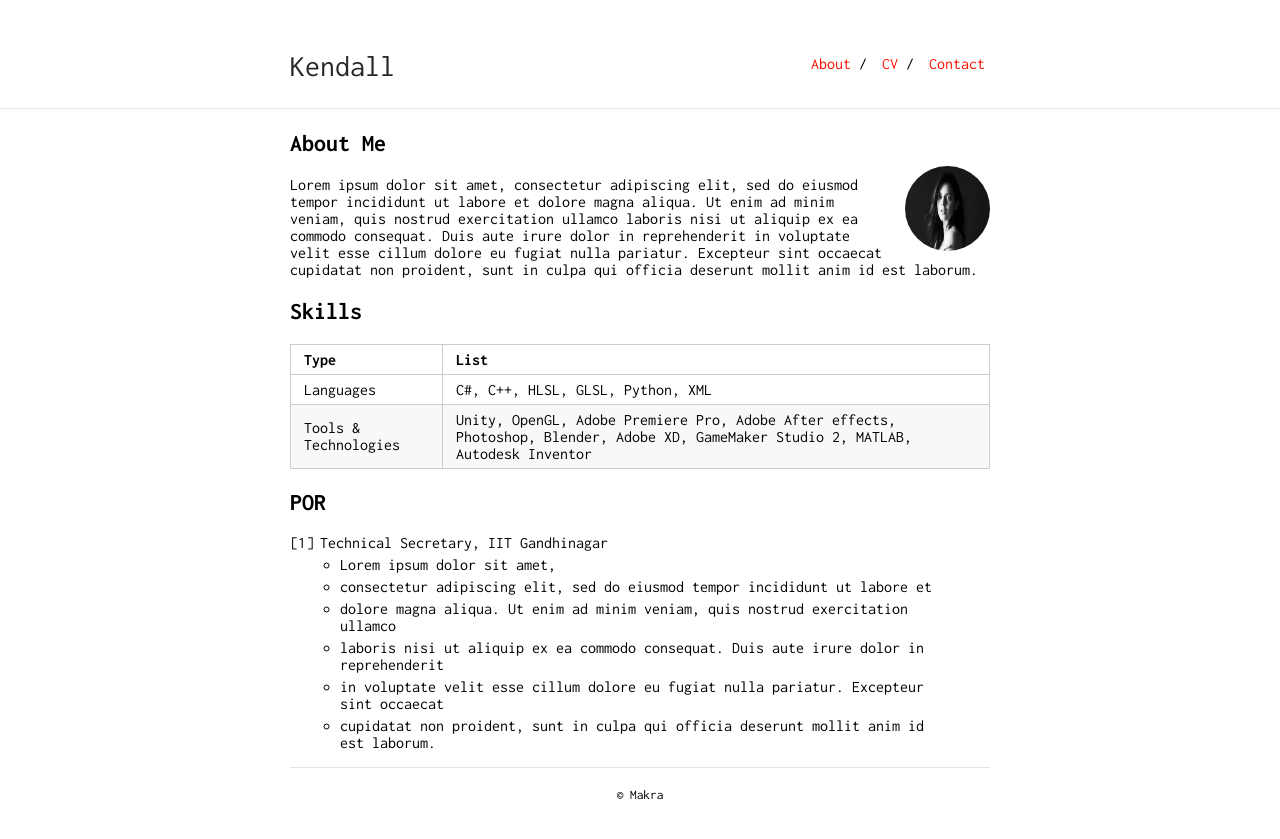
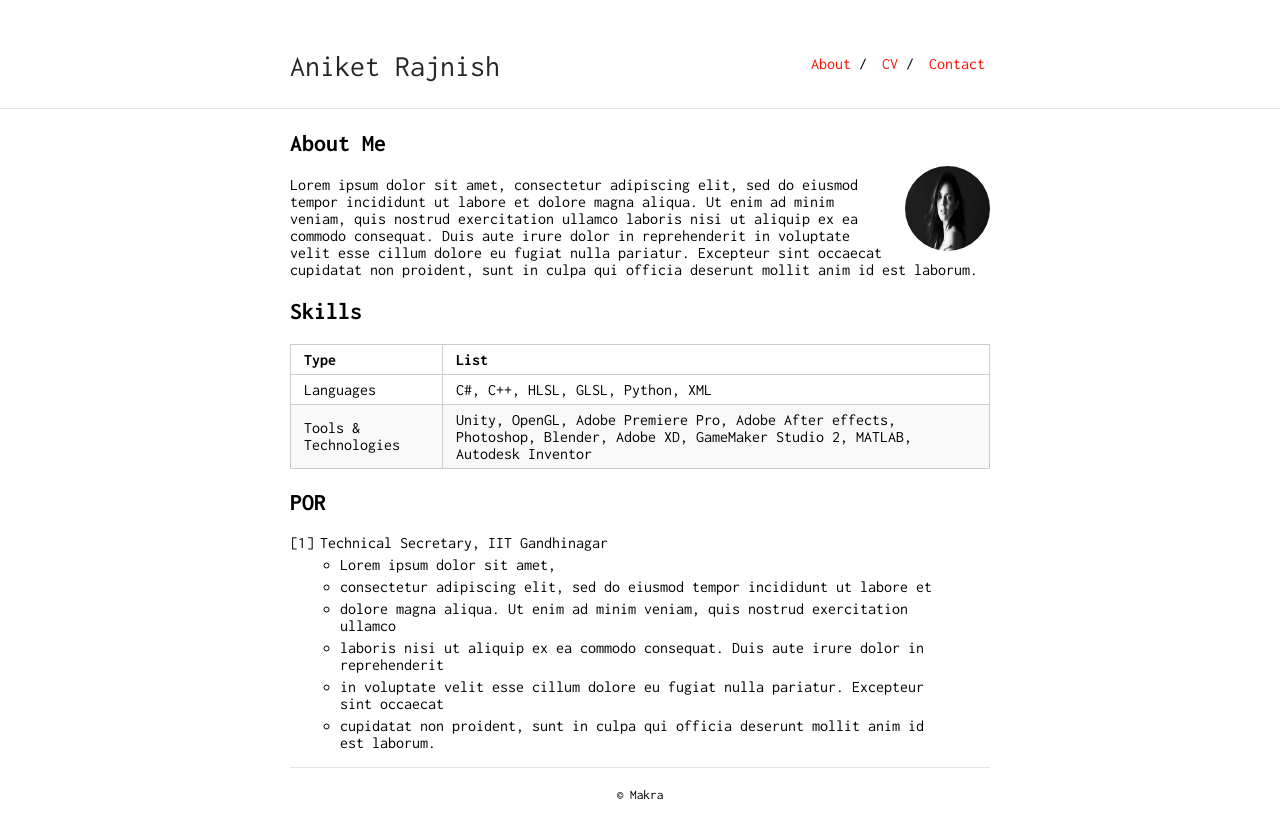
Before and after one commit to varunb0801/HackRush-22, a Jekyll site: the page built from index.md, in a window 1280 px wide. Shown: the top 839 px of the page. Built offline with Jekyll 4.4.1, drawn with Linux system fonts in a browser that asks for light colours; our own code applies the rules of GitHub Pages for plain Markdown files.

Commit message:
Update _config.yml

```diff
--- a/_config.yml
+++ b/_config.yml
@@ -1,4 +1,4 @@
-title: Kendall
+title: Aniket Rajnish
 
 
 markdown: kramdown
```
